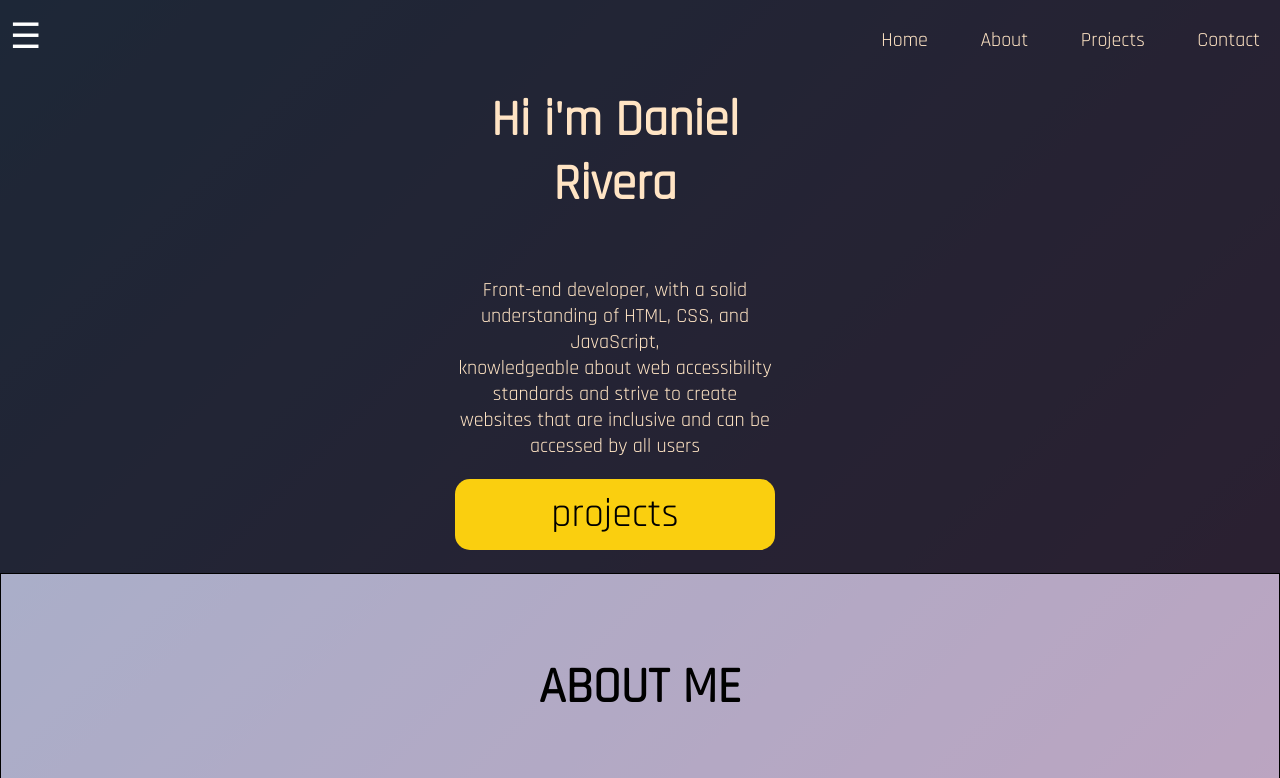
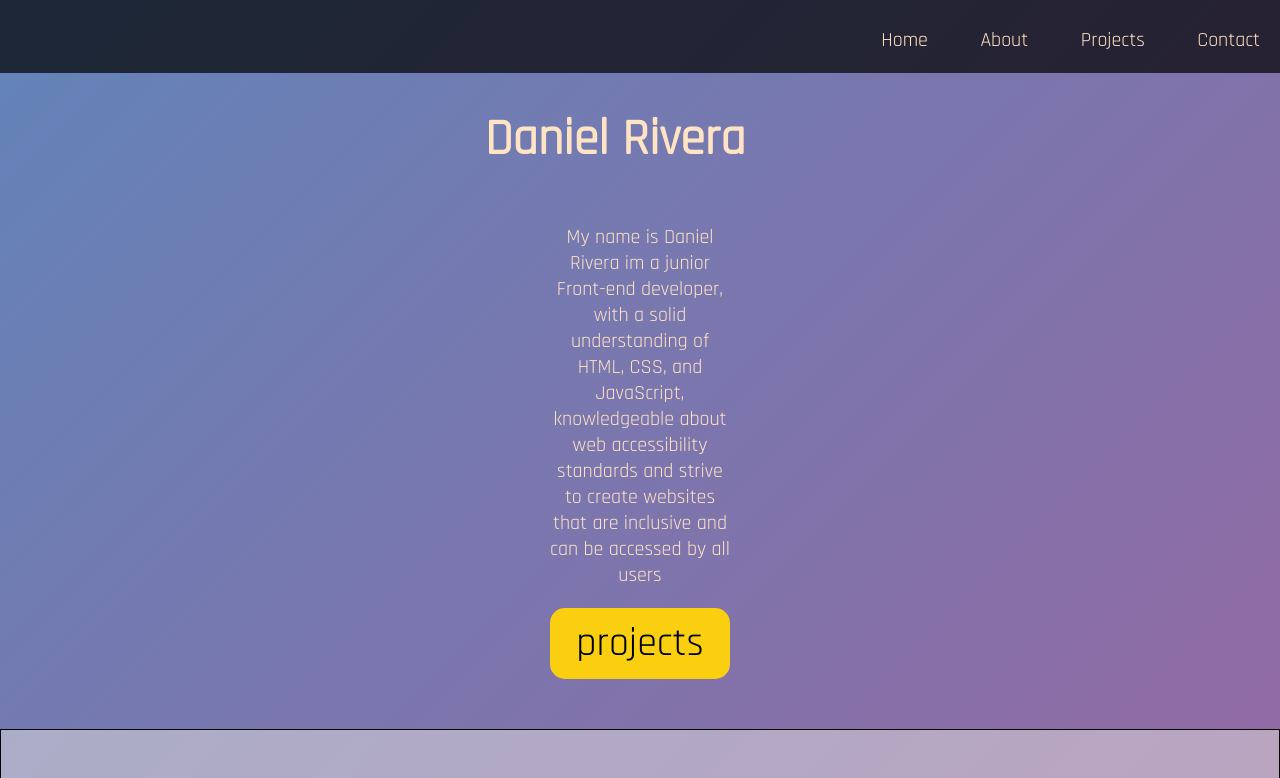
Before and after one commit to DanielR6411/Daniel6411.github.io, a plain HTML site: page index.html in a window 1280 px wide. Shown: the top 778 px of the page. Drawn offline with Linux system fonts and the light colour scheme.

Commit message:
new javascript

```diff
--- a/css/index.css
+++ b/css/index.css
@@ -51,19 +51,6 @@ margin:0;
     color: bisque;
     font-size: 20px;
     font-family: 'Rajdhani', sans-serif;
-
-    /* position: fixed;
-    transform: translateY(-100%);
-    transition: transform 0.2s;
-    top: 0;
-    left: 0;
-    right: 0;
-    bottom: 0;
-    z-index: 99;
-    background: black;
-    color: white;
-    list-style: none;
-    padding-top: 4rem; */
 }
 
 @media (max-width: 800px) {
@@ -84,9 +71,10 @@ margin:0;
 .hamburger-icon, .logo {
     display: block;
     color: white;
-    background-color:rgba(0, 0, 0, 0.0);
+    background-color:rgba(0, 0, 0, 0.7);
     margin-left: 10px;
     font-size: 35px;
+
 }
 
 @media (max-width:800px) {
@@ -108,32 +96,32 @@ margin:0;
     background-color: rgba(0, 0, 0, 0.7);
     align-items: center;
     height: 500px;
-    /* position: relative */
+
 
 }
 
-#socials a {
+/* #socials a { */
 
     /* margin-right: 580px; */
-    background-color: white;
+    /* background-color: white;
     padding: 20px 15px;
     transform: translateX(150%);
-    width: 200px;
+    width: 100px;
     transition: transform 1.0s;
     text-align: center;
-    margin-right: 450px;
+    margin-right: 450px; */
     /* display: none; */
-    padding: 0;
+    /* padding: 0; */
 
 
-}
+/* }
 #socials-off img{
 transform: translateX(-550%);
 margin-right: 550px;
 overflow: hidden;
 
 
-}
+} */
 
 
 .main-hero-content {
@@ -141,9 +129,8 @@ overflow: hidden;
     color: bisque;
     flex-direction: column;
     text-align: center;
-    margin-right: 750px;
+    margin-right: 550px;
     text-align: justify;
-    width: 500px;
     margin-bottom: 50px;
 
 
@@ -153,6 +140,18 @@ overflow: hidden;
     text-align: center;
     font-size: 50px;
     font-family: 'Rajdhani', sans-serif;
+    margin-left: 250px;
+    display: inline-block;
+    width: 100%;
+}
+span {
+    opacity: 0;
+    transition: all 0.4s ease;
+
+}
+
+span.fade {
+    opacity: 1;
 
 }
 
@@ -167,6 +166,8 @@ overflow: hidden;
     text-align: center;
     font-size: 20px;
     font-family: 'Rajdhani', sans-serif;
+    margin-left: 550px;
+
 }
 
 @media (max-width: 800px) {
@@ -181,6 +182,7 @@ overflow: hidden;
    display: flex;
    justify-content: center;
    text-align: center;
+   margin-left: 550px;
 }
 
 .projects-btn {
--- a/index.html
+++ b/index.html
@@ -13,7 +13,7 @@
 <!-- header begins -->
 <header class="site-header">
     <div class="logo">
-      <div href="#" id="icon" class="hambuger-icon">&#9776;
+      <!-- <div href="#" id="icon" class="hambuger-icon"> <img src="./img/D-1 logo.jpg" width="50px" height="50px"> -->
         </div>
     </div>
     <nav class="main-nav">
@@ -25,26 +25,12 @@
 </header>
 <!-- header ends -->
 
-<!-- hamburger aside section -->
-<aside id="side-menu" class="main-section-hero">
-  <span id="menu-close"></span>
-  <div id="socials-off">
-    <a href="https://github.com/" target="_blank">
-      <img src="./img/github.png" width="150px" height="150px">
-    </a>
-    <a href="https://www.linkedin.com/feed/" target="_blank">
-      <img src="./img/linkin.png" width="150px" height="150px">
-    </a>
-    <a href="https://twitter.com/?lang=en" target="_blank">
-      <img src="./img/twitter.png" width="150px" height="150px">
-    </a>
-  </div>
     <div class="main-hero-content">
       <div>
-         <h1 class="main-intro">Hi i'm Daniel Rivera</h1>
+         <h1 class="main-intro"> Daniel Rivera</h1>
       </div>
         <div class="hero-info">
-          <p>Front-end developer, with a solid understanding of HTML, CSS, and JavaScript, <br>
+          <p> My name is Daniel Rivera im a junior Front-end developer, with a solid understanding of HTML, CSS, and JavaScript,
           knowledgeable about web accessibility standards and strive to create websites that are inclusive and can be accessed by all users
           </p>
         </div>
@@ -52,7 +38,8 @@
         <a href="" class="projects-btn">projects</a>
       </div>
     </div>
-  </aside>
+
+
      <!-- hero section begins -->
       <section id="about-me" class="main-section">
         <div class="main-container">
@@ -128,8 +115,8 @@
           <div class="project-row-content">
             <h3 class="project-ga">Rover</h3>
             <p class="project-discription">Used HTML/CSS skills used media queries for resposive design</p>
-            <br>
-            <p class="last-words">Contact me to design your website</p>
+            <!-- <br>
+            <p class="last-words">Contact me to design your website</p> -->
           </div>
         </div>
       </div>
--- a/script.js
+++ b/script.js
@@ -1,18 +1,47 @@
 
-const socialsOn = document.getElementById("socials")
+// const socialsOn = document.getElementById("socials")
 
-const socialsOff = document.getElementById("socials-off");
-const hamburgerButton = document.getElementById("icon");
-hamburgerButton.addEventListener("click", function toggle() {
-//   socialsOff.setAttribute("id", "socials")
-  if (socialsOn) {
-    socialsOn.setAttribute("id", "socials-off")
-  }
-  else  {
-    socialsOff.setAttribute("id", "socials")
-  }
-  hamburgerButton.addEventListener("click", toggle)
+// const socialsOff = document.getElementById("socials-off");
+// const hamburgerButton = document.getElementById("icon");
+// hamburgerButton.addEventListener("click", function toggle() {
+// //   socialsOff.setAttribute("id", "socials")
+//   if (socialsOn) {
+//     socialsOn.setAttribute("id", "socials-off")
+//   }
+//   else  {
+//     socialsOff.setAttribute("id", "socials")
+//   }
+//   hamburgerButton.addEventListener("click", toggle)
 
-});
+// });
 
 // hamburgerButton.addEventListener("click", toggle)
+
+const text = document.querySelector(".main-intro");
+const strText = text.textContent;
+const splitText = strText.split("");
+
+text.textContent = "";
+
+for (let i = 0; i < splitText.length; i++){
+  text.innerHTML += "<span>" + splitText[i] + "</span>";
+}
+
+let char = 0;
+let timer = setInterval(onTick, 50);
+
+function onTick() {
+  const span = text.querySelectorAll("span")[char];
+  span.classList.add("fade");
+  char++;
+  if (char === splitText.length) {
+    complete();
+    return;
+  }
+}
+
+function complete() {
+  clearInterval(timer);
+  timer = null;
+}
+console.log(splitText);
```
